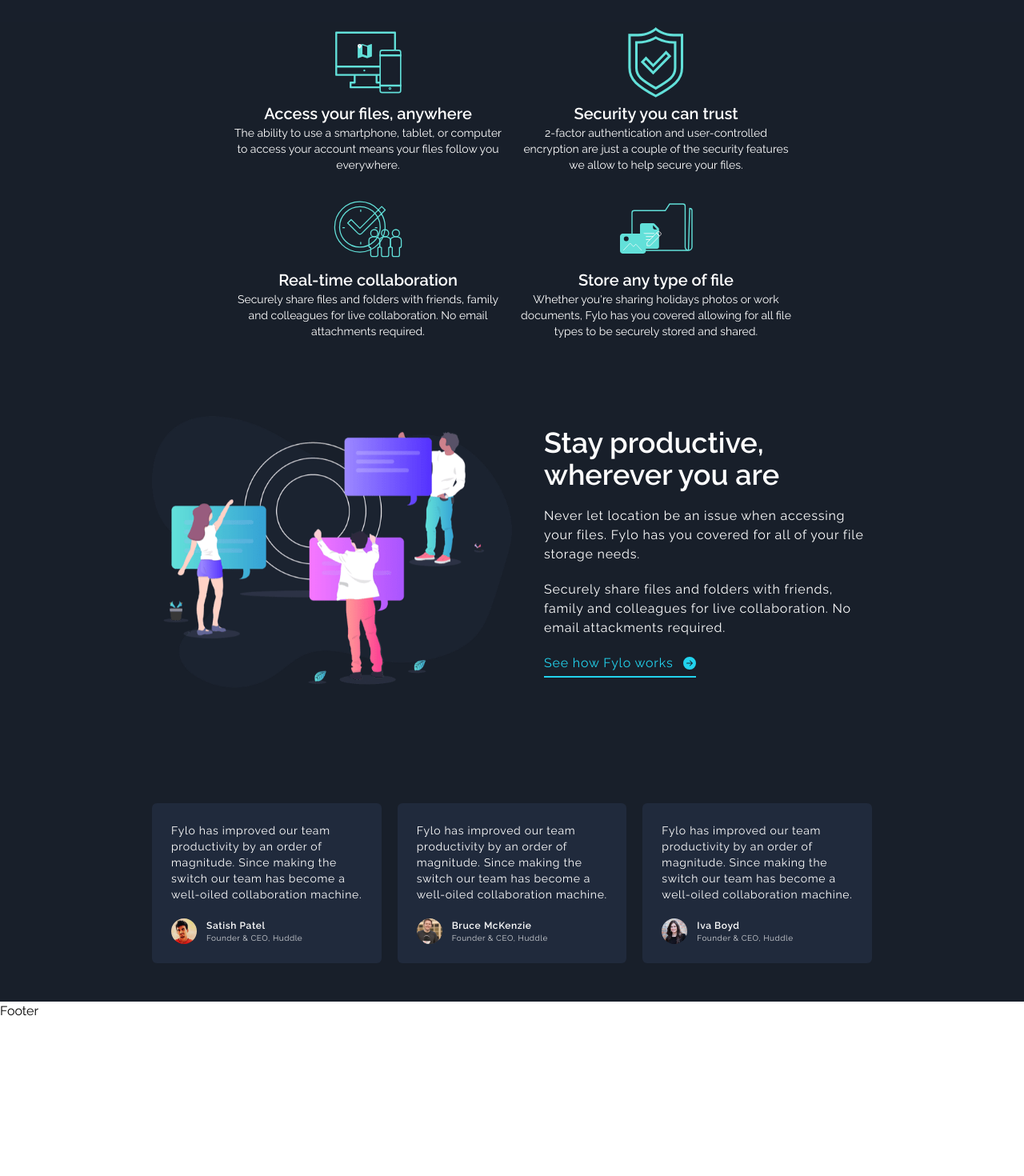
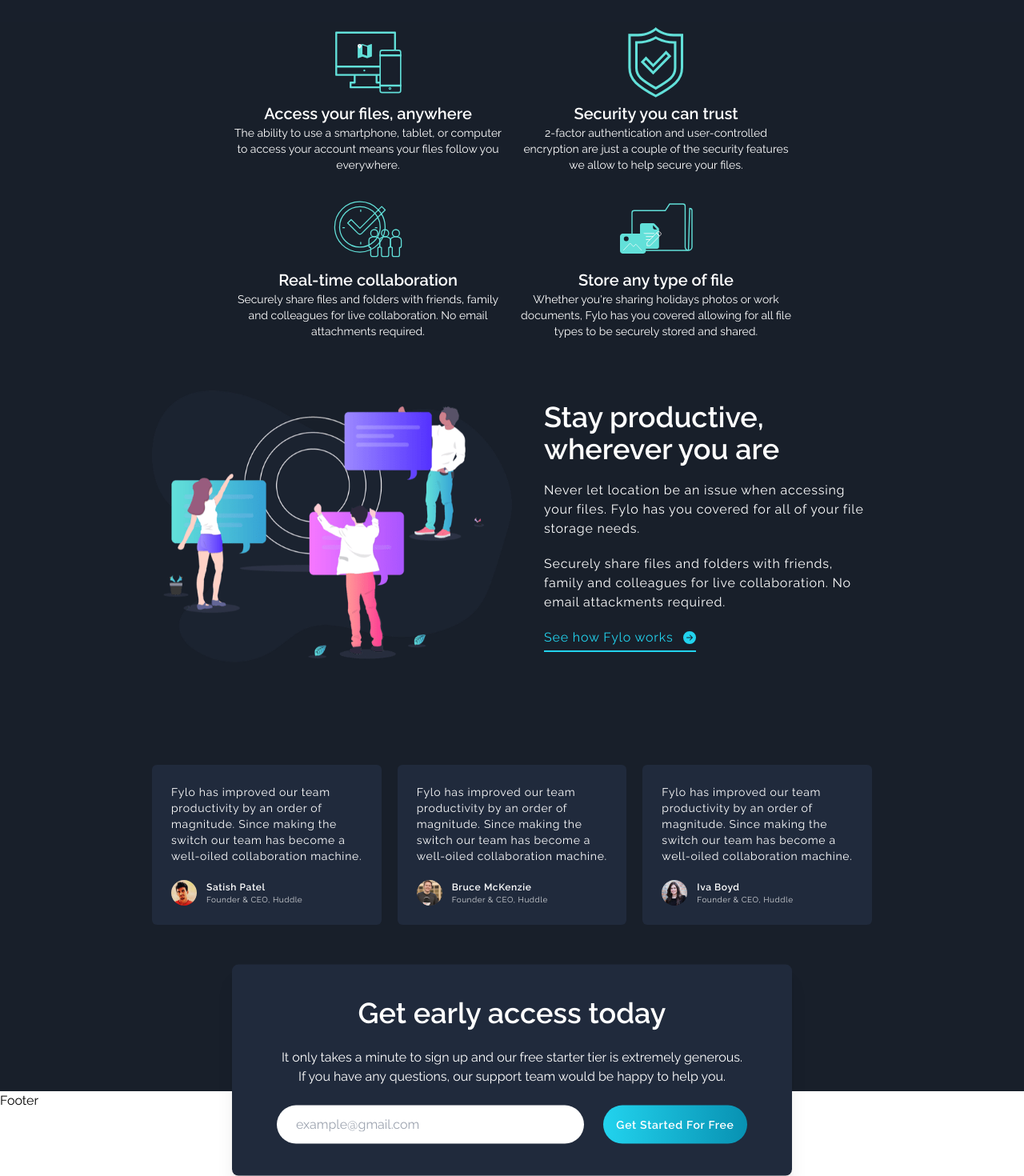
Before and after one commit to makiwebdeveloper/fylo-landing-page, a React (Vite) app: page / in a window 1280 px wide. Shown: the part 983-2453 px from the top of the page at 80% size. Before the commit the page ends 2259 px from the top, so only its background shows below. Built offline with nearby package versions, Linux system fonts and the light colour scheme.

Commit message:
get started

```diff
--- a/src/App.tsx
+++ b/src/App.tsx
@@ -5,6 +5,7 @@ import {
   Header,
   Navbar,
   StayProductive,
+  GetStarted,
 } from "./sections";
 
 function App() {
@@ -15,6 +16,7 @@ function App() {
       <Features />
       <StayProductive />
       <Team />
+      <GetStarted />
       <Footer />
     </div>
   );
--- a/src/constants/index.ts
+++ b/src/constants/index.ts
@@ -7,7 +7,7 @@ import profile1 from "../assets/profile-1.jpg";
 import profile2 from "../assets/profile-2.jpg";
 import profile3 from "../assets/profile-3.jpg";
 
-export const navbarLinks = ["features", "team", "sign in"];
+export const navbarLinks = ["features", "team", "signin"];
 
 export const features = [
   {
--- a/src/sections/Footer.tsx
+++ b/src/sections/Footer.tsx
@@ -1,7 +1,7 @@
 import { FC } from "react";
 
 const Footer: FC = () => {
-  return <footer>Footer</footer>;
+  return <footer className="">Footer</footer>;
 };
 
 export default Footer;
--- /dev/null
+++ b/src/sections/GetStarted.tsx
@@ -0,0 +1,31 @@
+import { FC } from "react";
+import { Button } from "../ui";
+
+const GetStarted: FC = () => {
+  return (
+    <div className="bg-gray-200 relative h-0">
+      <div
+        id="signin"
+        className="bg-background-100 w-[300px] md:w-[700px] absolute left-[50%] translate-x-[-50%] translate-y-[-40%] md:translate-y-[-60%] py-10 px-14 shadow-xl rounded-lg text-center"
+      >
+        <h3 className="text-white text-2xl md:text-3xl lg:text-4xl font-semibold">
+          Get early access today
+        </h3>
+        <p className="text-white text-sm lg:text-base my-6">
+          It only takes a minute to sign up and our free starter tier is
+          extremely generous. If you have any questions, our support team would
+          be happy to help you.
+        </p>
+        <div className="flex flex-col md:flex-row md:justify-between gap-3 md:gap-6">
+          <input
+            className="w-full rounded-full px-6 py-3 outline-none placeholder:text-sm md:placeholder:text-base"
+            placeholder="example@gmail.com"
+          />
+          <Button styles="capitalize">Get started for free</Button>
+        </div>
+      </div>
+    </div>
+  );
+};
+
+export default GetStarted;
--- a/src/sections/StayProductive.tsx
+++ b/src/sections/StayProductive.tsx
@@ -4,7 +4,7 @@ import { BsFillArrowRightCircleFill } from "react-icons/bs";
 
 const StayProductive: FC = () => {
   return (
-    <section className="bg-background-200 py-24">
+    <section className="bg-background-200 py-16">
       <div className="flex w-[400px] md:w-[700px] lg:w-[900px] mx-auto flex-col md:flex-row items-center gap-10">
         <img src={ProductiveImg} className="md:w-[50%]" />
         <div className="md:w-[50%]">
--- a/src/sections/Team.tsx
+++ b/src/sections/Team.tsx
@@ -3,7 +3,7 @@ import { teamComments } from "../constants";
 
 const Team: FC = () => {
   return (
-    <section id="team" className="bg-background-200 py-12">
+    <section id="team" className="bg-background-200 pt-16 pb-52">
       <div className="w-[400px] md:w-[700px] lg:w-[900px] mx-auto flex flex-col md:flex-row gap-5">
         {teamComments.map((item) => (
           <div
--- a/src/sections/index.ts
+++ b/src/sections/index.ts
@@ -4,3 +4,4 @@ export { default as Features } from "./Features";
 export { default as StayProductive } from "./StayProductive";
 export { default as Team } from "./Team";
 export { default as Footer } from "./Footer";
+export { default as GetStarted } from "./GetStarted";
--- a/src/ui/Button.tsx
+++ b/src/ui/Button.tsx
@@ -7,7 +7,7 @@ interface Props {
 const Button: FC<Props> = ({ children, styles }) => {
   return (
     <button
-      className={`bg-gradient-to-r from-cyan-400 to-cyan-600 min-w-[200px] font-semibold tracking-wider text-sm px-4 py-3 rounded-full text-white ${styles}`}
+      className={`bg-gradient-to-r from-cyan-400 to-cyan-600 min-w-[180px] font-semibold tracking-wider text-sm px-4 py-3 rounded-full text-white ${styles}`}
     >
       {children}
     </button>
```
